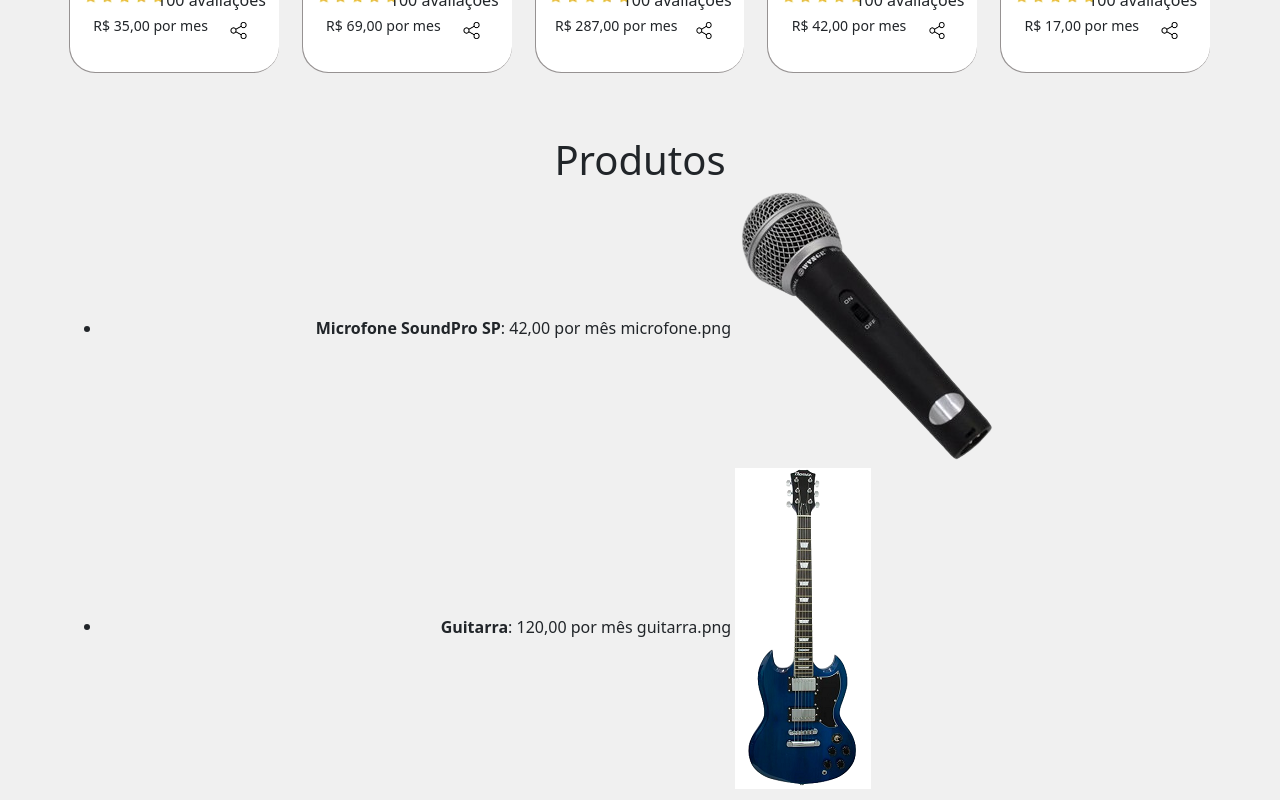
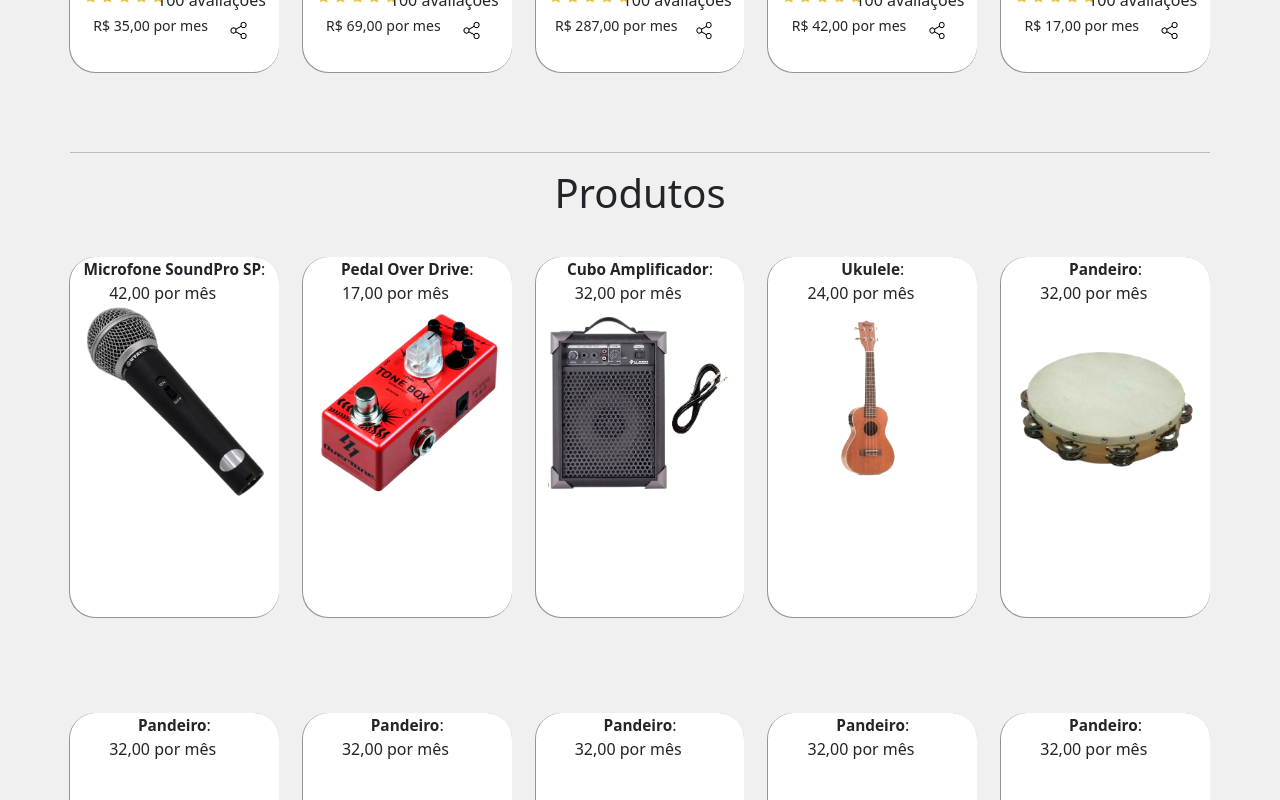
Before and after one commit to spricigom/BeatHub, a Vue app: page /Inicio in a window 1280 px wide. Shown: the part 2340-3140 px from the top of the page. Built offline with nearby package versions, Linux system fonts and the light colour scheme; a web font is replaced by a local one.

Commit message:
FEAT: style e produtos adicionados #10

```diff
--- a/src/components/ListProduct.vue
+++ b/src/components/ListProduct.vue
@@ -10,18 +10,51 @@ function getImage(productIndex) {
 
 </script>
 <template>
-<div>
-    <h1>Produtos</h1>
-    <ul>
-        <li v-for="produto, index in products" :key="produto.id">
-            <strong>{{ produto.nome }}</strong>: {{ produto.preco }}
-            {{ produto.img }}
-            <img :src="getImage(index)" alt="">
-        </li>
-    </ul>
-</div>
+        <h1>Produtos</h1>
+        <div class="row">
+            <div v-for="produto, index in products" :key="produto.id" class="col produtos">
+                <div >
+                    <strong class="texto-produtos">{{ produto.nome }}</strong>: <div class="esq2"> {{ produto.preco }}
+                    </div>
+                    <div class="img-produtos"> <img :src="getImage(index)" alt=""></div>
+                </div>
+            </div>
+        </div>
+
+
 </template>
 <style scoped>
+.texto-produtos {
+    font-size: 1.2vw;
+    margin-top: 2vh;
+}
 
+.esq2 {
+    float: left;
+    width: 10vw;
+    position: relative;
+    left: 1.3vw;
+}
 
+.produtos {
+    background-color: white;
+    min-width: 14.5vw;
+    height: 45vh;
+    margin-left: 12px;
+    margin-right: 12px;
+    margin-top: 4vh;
+    box-shadow: -.5px .5px .5px .5px rgb(150, 146, 146);
+    margin-bottom: 8vh;
+    border-radius: 2vw;
+}
+
+.img-produtos {
+    height: 25vh;
+}
+
+.img-produtos img {
+    width: 100%;
+    height: 100%;
+    object-fit: contain;
+}
 </style>
--- a/src/mock/produtos/produtos.js
+++ b/src/mock/produtos/produtos.js
@@ -9,9 +9,65 @@ const produtos = [
     },
     {
         id: 2,
-        nome: 'Guitarra',
-        preco: '120,00 por mês',
-        img: 'guitarra.png',
+        nome: 'Pedal Over Drive',
+        preco: '17,00 por mês',
+        img: 'pedal-OverDrive.png',
+        avaliacao:''
+    },
+    {
+        id: 3,
+        nome: 'Cubo Amplificador',
+        preco: '32,00 por mês',
+        img: 'amplificador.png',
+        avaliacao:''
+    },
+    {
+        id: 4,
+        nome: 'Ukulele',
+        preco: '24,00 por mês',
+        img: 'ukulele2.png',
+        avaliacao:''
+    },
+    {
+        id: 5,
+        nome: 'Pandeiro',
+        preco: '32,00 por mês',
+        img: 'pandeiro.png',
+        avaliacao:''
+    },
+    {
+        id: 6,
+        nome: 'Pandeiro',
+        preco: '32,00 por mês',
+        img: 'pandeiro.png',
+        avaliacao:''
+    },
+    {
+        id: 7,
+        nome: 'Pandeiro',
+        preco: '32,00 por mês',
+        img: 'pandeiro.png',
+        avaliacao:''
+    },
+    {
+        id: 8,
+        nome: 'Pandeiro',
+        preco: '32,00 por mês',
+        img: 'pandeiro.png',
+        avaliacao:''
+    },
+    {
+        id: 9,
+        nome: 'Pandeiro',
+        preco: '32,00 por mês',
+        img: 'pandeiro.png',
+        avaliacao:''
+    },
+    {
+        id: 10,
+        nome: 'Pandeiro',
+        preco: '32,00 por mês',
+        img: 'pandeiro.png',
         avaliacao:''
     }
 ]
--- a/src/views/InicioView.vue
+++ b/src/views/InicioView.vue
@@ -394,6 +394,7 @@ import ListProduct from '@/components/ListProduct.vue';
                         <img src="@/assets/compartilhe.png" alt="" class="compartilhe-produtos dir2">
                     </div>
                 </div>
+                <hr>
                 <ListProduct/>
             </div>
         </main>
```
